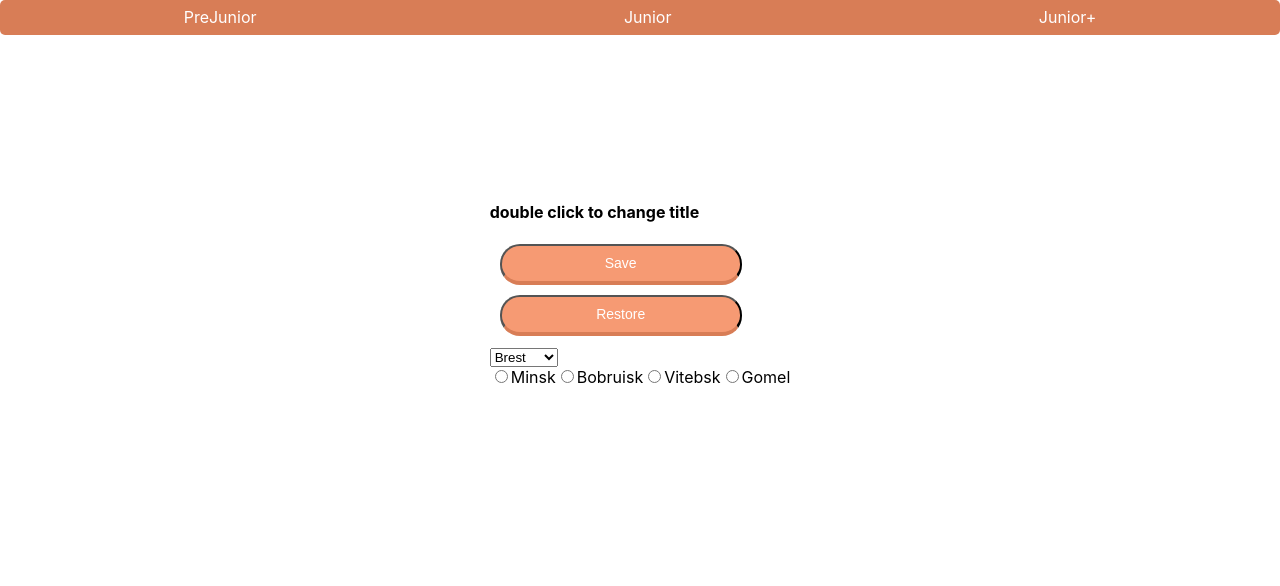
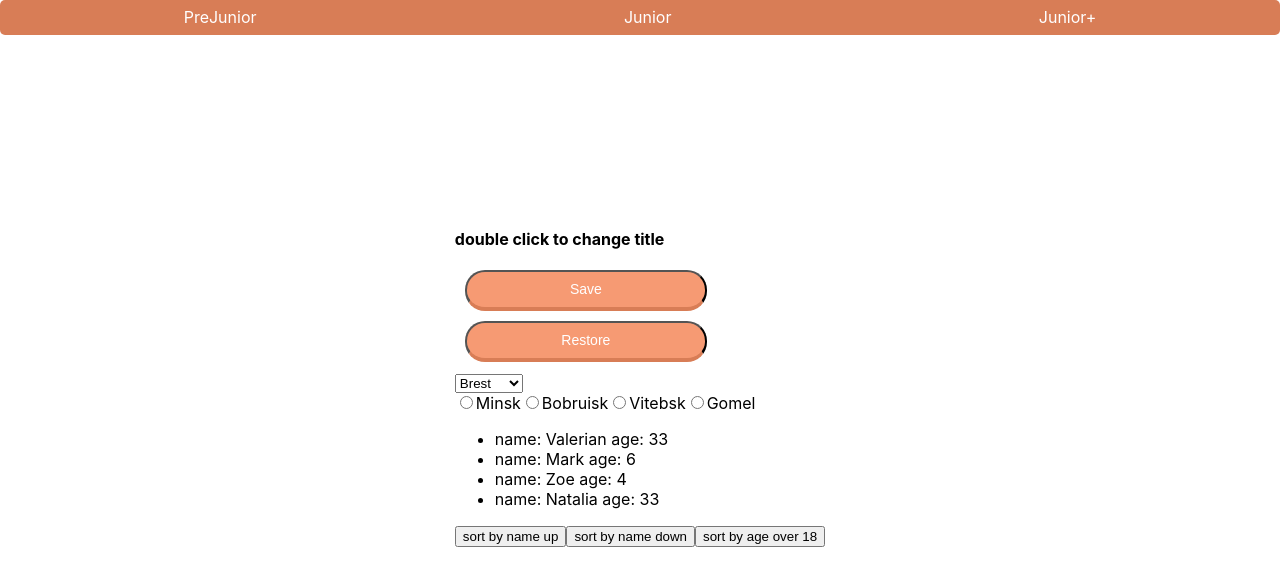
Before and after one commit to valerianEhret/HomeworkByIgnat, a React (Create React App) app: page /#/Junior in a window 1280 px wide. Shown: the top 586 px of the page. Built offline with nearby package versions, Linux system fonts and the light colour scheme.

Commit message:
8 homework

```diff
--- a/src/App.tsx
+++ b/src/App.tsx
@@ -9,6 +9,7 @@ import {Junior} from "./components/Junior/Junior";
 import {JuniorPlus} from "./components/JuniorPlus/JuniorPlus";
 import {PreJunior} from "./components/PreJunior/PreJunior";
 import {Burger} from "./components/PreJunior/Menu/Burger";
+import {ManType} from "./Reducer/homeWorkReducer";
 
 
 
@@ -18,6 +19,16 @@ export type FilterValuesType = "all" | "low" | "middle" | "hight";
 
 
 function App() {
+
+    const peopleState:Array<ManType> = [
+        {id:v1(), name: "Valerian", age:33},
+        {id:v1(), name: "Mark", age:6},
+        {id:v1(), name: "Zoe", age:4},
+        {id:v1(), name: "Natalia", age:33},
+    ]
+
+
+
 
     let [names,setNames ] = useState<Array<NamesType>>(
         []);
@@ -90,7 +101,9 @@ function App() {
                   addName={addName}
                   greeting={greeting}
               />}/>
-              <Route path="/Junior" render={ () => <Junior/>} />
+              <Route path="/Junior" render={ () => <Junior
+                  peopleState={peopleState}
+              />} />
               <Route path="/Junior+" render={ () => <JuniorPlus/> }/>
 
           </div>
--- /dev/null
+++ b/src/Reducer/People.tsx
@@ -0,0 +1,30 @@
+import React, {useState} from 'react';
+import {hwReducer, ManType} from "./homeWorkReducer";
+
+
+type PeoplePropsType = {
+    peopleState:Array<ManType>
+}
+export function People(props:PeoplePropsType) {
+
+    const [sort, setSort] = useState("")
+    let people = props.peopleState
+
+    if (sort === "up") people = hwReducer(props.peopleState, {type:  "SORT", payload: "up"})
+    if (sort === "down") people = hwReducer(props.peopleState, {type:  "SORT", payload: "down"})
+    if (sort === "18") people = hwReducer(props.peopleState, {type:  "CHECK", payload: "18"})
+
+
+
+return (
+    <div>
+        <ul>
+            {people.map(el => <li>{`name: ${el.name} age: ${el.age}`}</li>)}
+        </ul>
+
+        <button onClick={() => setSort("up")}>sort by name up</button>
+        <button onClick={()=>setSort("down")}>sort by name down</button>
+        <button onClick={()=>setSort("18")}>sort by age over 18</button>
+    </div>
+)
+}
--- /dev/null
+++ b/src/Reducer/homeWorkReducer.ts
@@ -0,0 +1,39 @@
+
+
+export type ManType = {
+    id: string
+    name: string
+    age: number
+}
+
+
+export type ActionType = {
+    type: string
+    payload: any
+}
+
+export const hwReducer =
+    (state: Array<ManType>, action: ActionType) => {
+        switch (action.type) {
+            case "SORT":
+                if (action.payload === "up") {
+                    return [...state].sort(function (a,b) {
+                        if (a.name<b.name) return -1
+                        if (a.name>b.name) return 1
+                        return 0
+                    })
+                }
+               if (action.payload === "down") {
+                   return [...state].sort(function (a,b) {
+                       if (a.name<b.name) return 1
+                       if (a.name>b.name) return -1
+                       return 0
+                   })
+               }
+            case "CHECK":
+                if (action.payload === "18") {
+                    return [...state].filter( el=> el.age>18 )
+                }
+            default:return  state
+        }
+    };
--- a/src/components/Junior/Junior.tsx
+++ b/src/components/Junior/Junior.tsx
@@ -6,9 +6,11 @@ import {ButtonNya} from "../common/ButtonNya";
 import {Select} from "../common/Select";
 import {v1} from "uuid";
 import {Radio} from "../common/Radio";
+import {People} from "../../Reducer/People";
+import {ManType} from "../../Reducer/homeWorkReducer";
 
 type JuniorPropsType = {
-
+    peopleState:Array<ManType>
 }
 
 export type SelectValuesType = {
@@ -113,6 +115,8 @@ const setRadioButtonSelected =(arr: Array<RadioValueType>)=> {
                 value={radioValue}
                 setRadioButtonSelected={setRadioButtonSelected}
             />
+
+            <People peopleState={props.peopleState}/>
         </div>
     )
 
```
Also changed, not shown: 1 other file (tests, documents, lock files or other folders).
